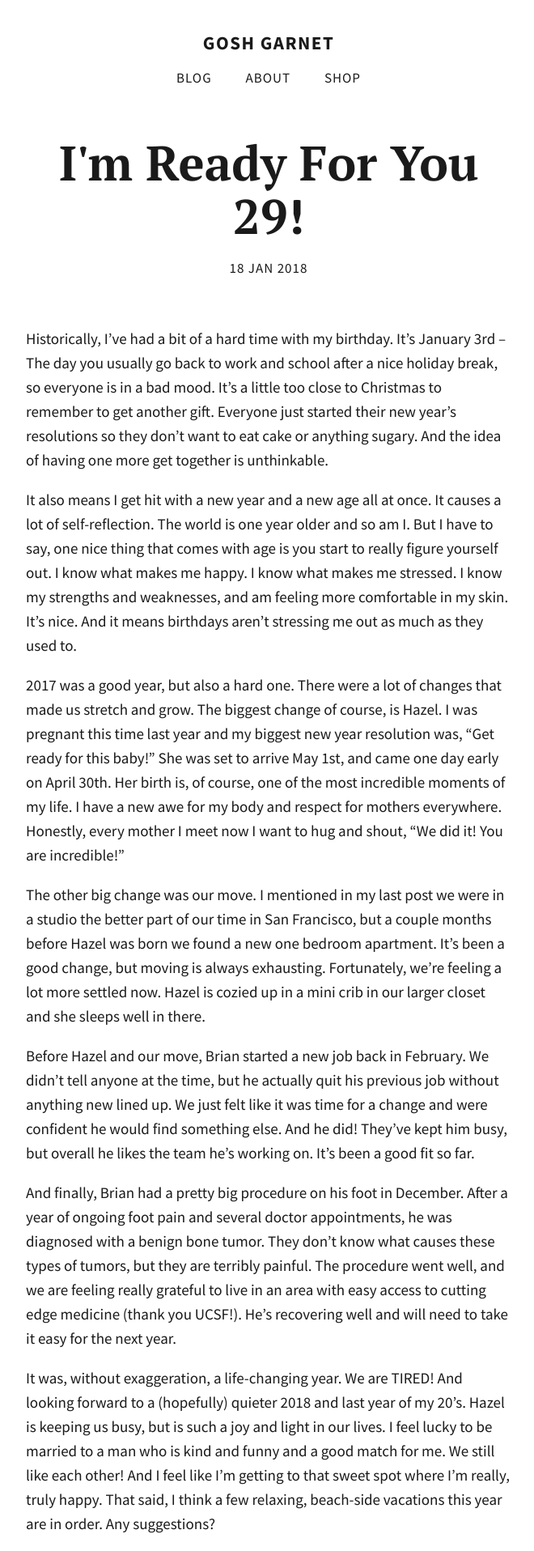
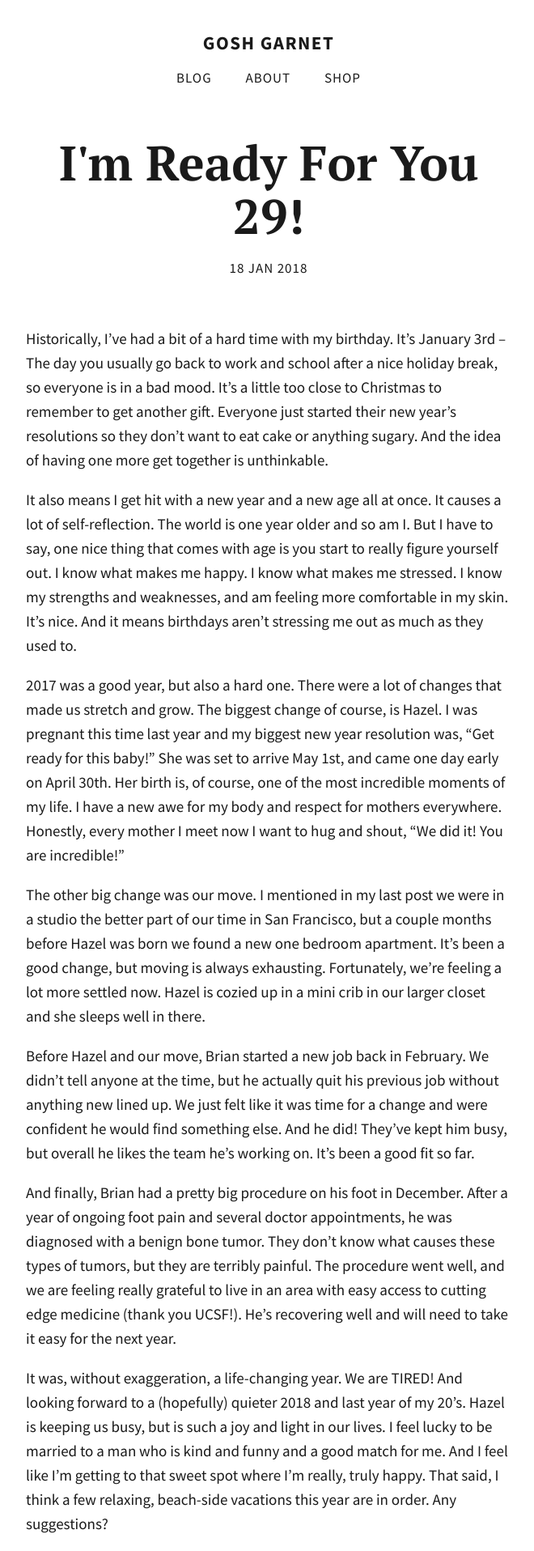
Before and after one commit to totiffany/totiffany.github.io, a Jekyll site: the page built from _posts/2018-01-18-I'm-Ready-for-you-29!.md, in a window 1280 px wide. Shown: the whole page at 81% size, without its empty margins (308-968 px from the left). Built offline with Jekyll 4.4.1, drawn with Linux system fonts in a browser that asks for light colours; our own code applies the rules of GitHub Pages for plain Markdown files.

Commit message:
Update 2018-01-18-I'm-Ready-for-you-29!.md

```diff
--- a/_posts/2018-01-18-I'm-Ready-for-you-29!.md
+++ b/_posts/2018-01-18-I'm-Ready-for-you-29!.md
@@ -13,4 +13,4 @@ Before Hazel and our move, Brian started a new job back in February. We didn't t
 
 And finally, Brian had a pretty big procedure on his foot in December. After a year of ongoing foot pain and several doctor appointments, he was diagnosed with a benign bone tumor. They don't know what causes these types of tumors, but they are terribly painful. The procedure went well, and we are feeling really grateful to live in an area with easy access to cutting edge medicine (thank you UCSF!). He's recovering well and will need to take it easy for the next year.
 
-It was, without exaggeration, a life-changing year. We are TIRED! And looking forward to a (hopefully) quieter 2018 and last year of my 20's. Hazel is keeping us busy, but is such a joy and light in our lives. I feel lucky to be married to a man who is kind and funny and a good match for me. We still like each other! And I feel like I'm getting to that sweet spot where I'm really, truly happy. That said, I think a few relaxing, beach-side vacations this year are in order. Any suggestions?
+It was, without exaggeration, a life-changing year. We are TIRED! And looking forward to a (hopefully) quieter 2018 and last year of my 20's. Hazel is keeping us busy, but is such a joy and light in our lives. I feel lucky to be married to a man who is kind and funny and a good match for me. And I feel like I'm getting to that sweet spot where I'm really, truly happy. That said, I think a few relaxing, beach-side vacations this year are in order. Any suggestions?
```
